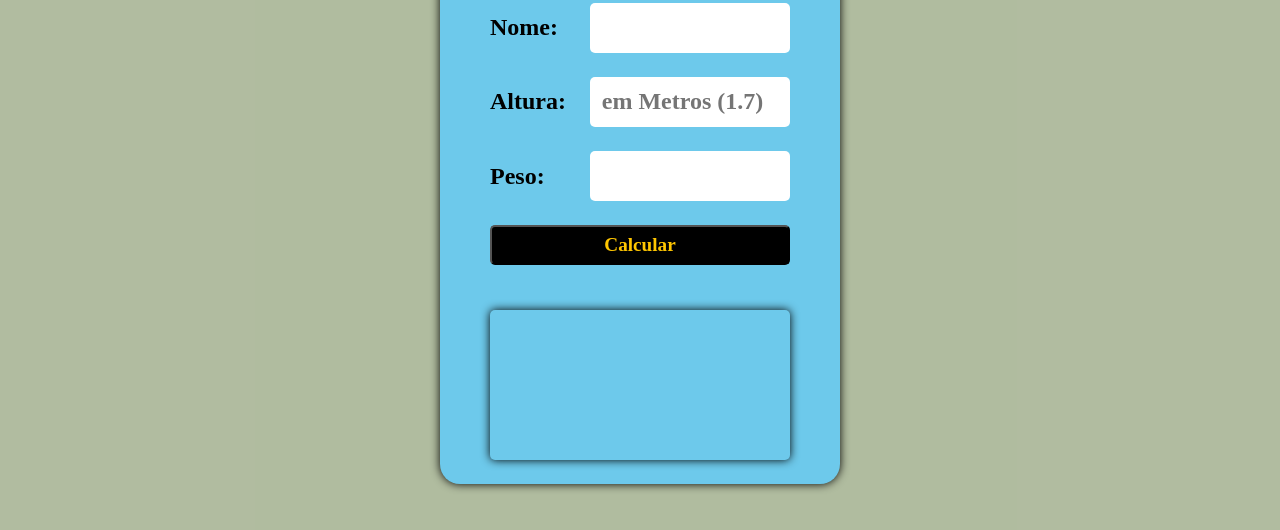
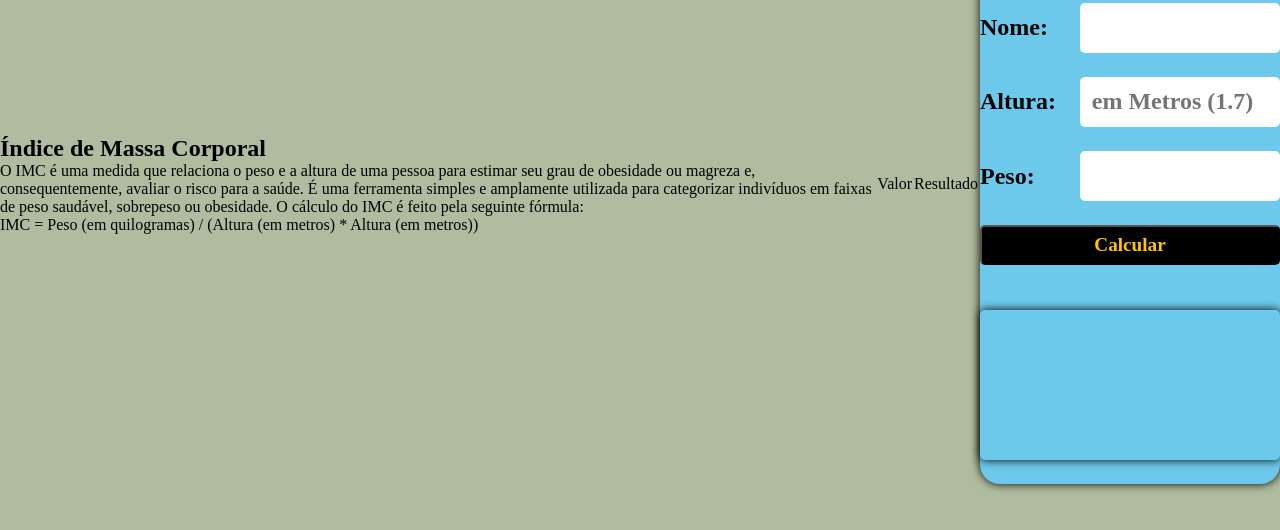
Before and after one commit to mauriciorodrigues-dev/calculadora-imc, a plain HTML site: page index.html in a window 1280 px wide. Shown: the part 216-746 px from the top of the page. Drawn offline with Linux system fonts and the light colour scheme.

Commit message:
Update index.html

```diff
--- a/index.html
+++ b/index.html
@@ -8,6 +8,26 @@
   </head>
   <body>
     <main>
+      <section class="description">
+        <h1>Índice de Massa Corporal</h1>
+        <p>
+          O IMC é uma medida que relaciona o peso e a altura de uma pessoa para
+          estimar seu grau de obesidade ou magreza e, consequentemente, avaliar
+          o risco para a saúde. É uma ferramenta simples e amplamente utilizada
+          para categorizar indivíduos em faixas de peso saudável, sobrepeso ou
+          obesidade. O cálculo do IMC é feito pela seguinte fórmula:
+        </p>
+
+        <p>IMC = Peso (em quilogramas) / (Altura (em metros) * Altura (em metros))</p>
+      </section>
+      <section class="table-results">
+        <table>
+          <th>
+            <td>Valor</td>
+            <td>Resultado</td>
+          </th>
+        </table>
+      </section>
       <div class="container">
         <div class="title">Calculadora - IMC</div>
         <div class="input">
@@ -16,7 +36,7 @@
         </div>
         <div class="input">
           <label>Altura:</label>
-          <input type="number" id="altura" placeholder="em Metros (1.7)"/>
+          <input type="number" id="altura" placeholder="em Metros (1.7)" />
         </div>
         <div class="input">
           <label>Peso:</label>
```
